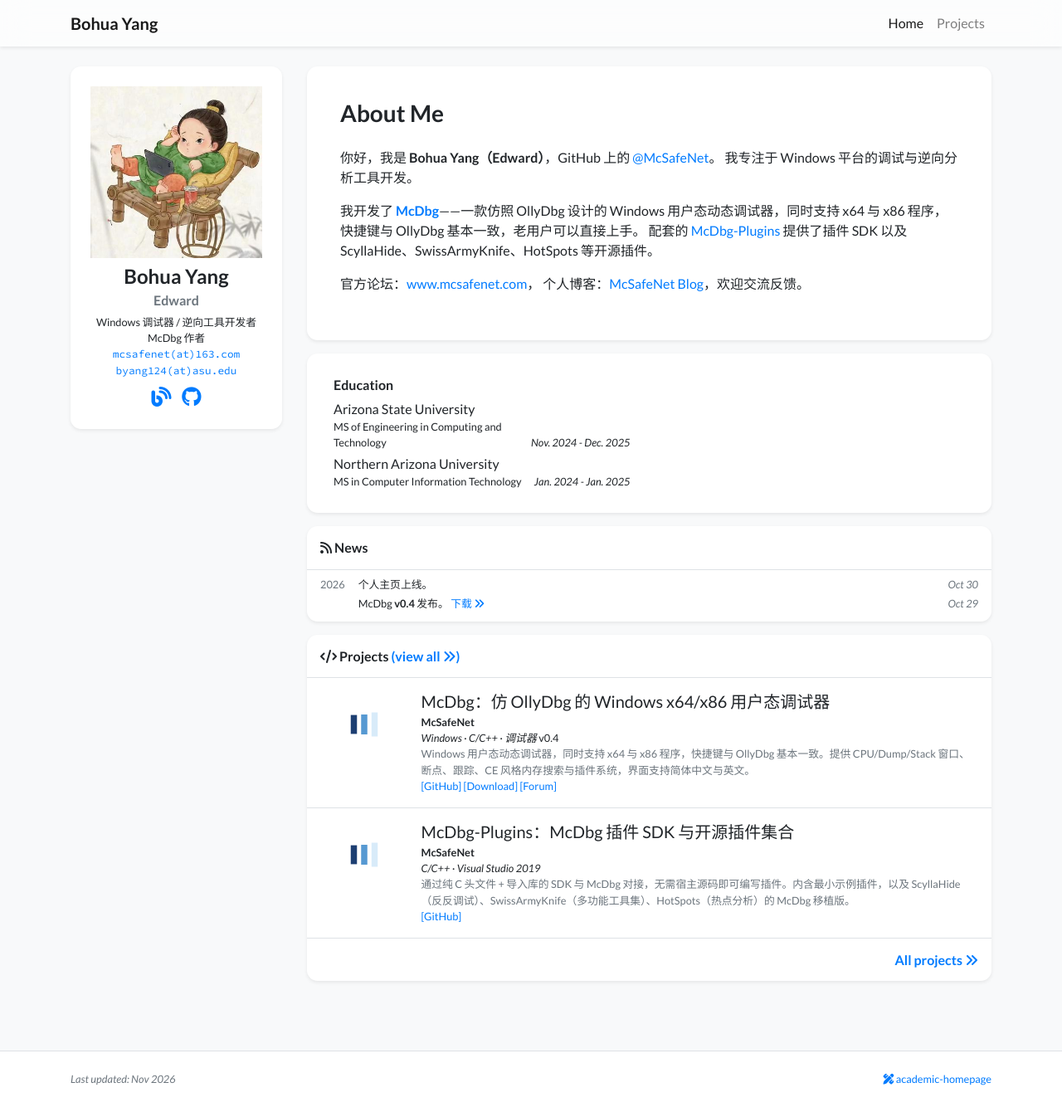
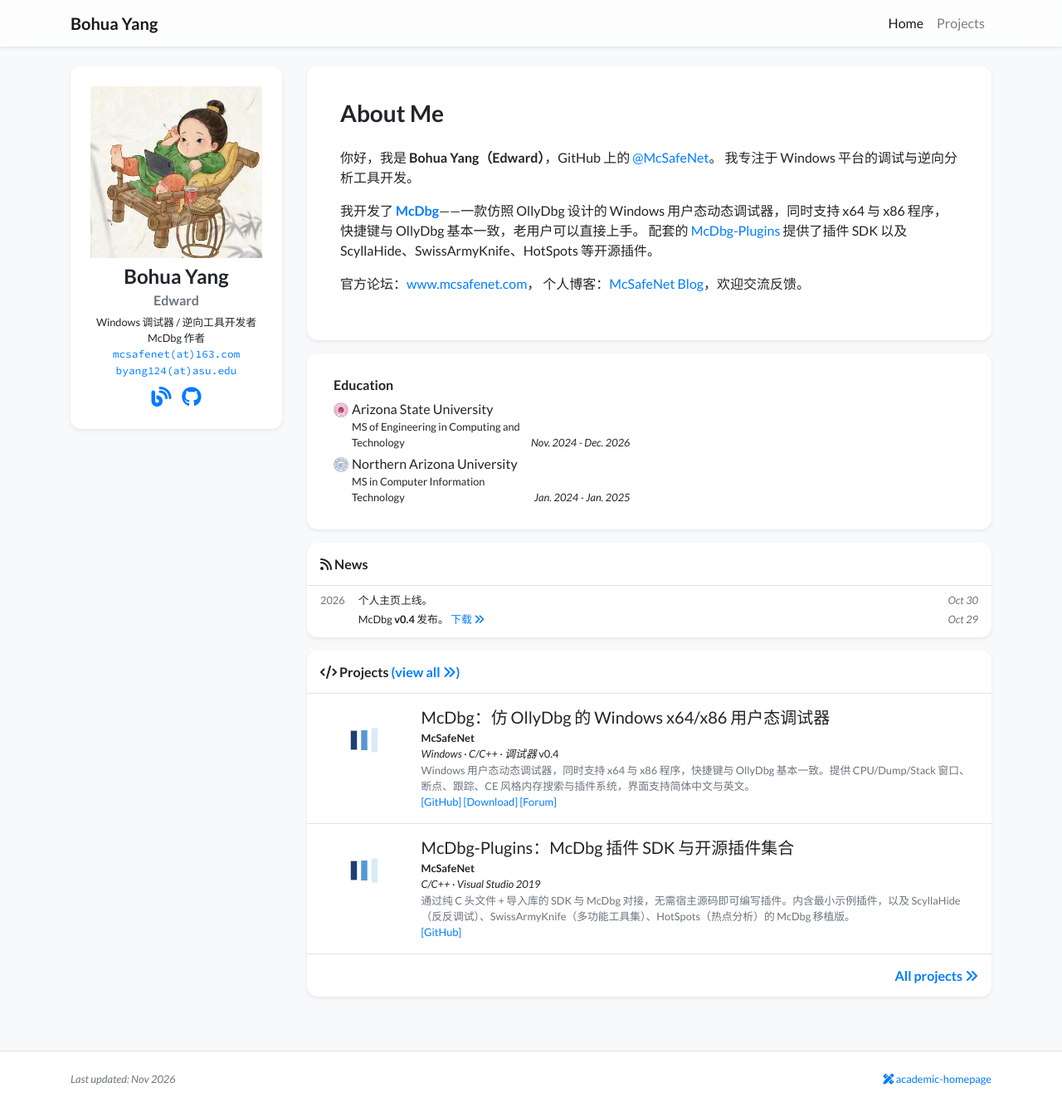
Before and after one commit to McSafeNet/McSafeNet.github.io, a Jekyll site: the page built from index.html, in a window 1280 px wide and 1334 px high. Shown: the whole window at 83% size. Built offline with Jekyll 4.4.1, drawn with Linux system fonts in a browser that asks for light colours; nearby versions of some CDN libraries; a style sheet for code colours, icons or effects is not loaded.

Commit message:
Fix ASU end date and add university logos

```diff
--- a/_data/profile.yml
+++ b/_data/profile.yml
@@ -35,9 +35,11 @@ portrait_url: /assets/images/photos/portrait.jpg
 
 education:
 - name: Arizona State University
+  logo: /assets/images/badges/ASU_seal.png
   position: MS of Engineering in Computing and Technology
-  date: Nov. 2024 - Dec. 2025
+  date: Nov. 2024 - Dec. 2026
 - name: Northern Arizona University
+  logo: /assets/images/badges/NAU_seal.png
   position: MS in Computer Information Technology
   date: Jan. 2024 - Jan. 2025
 
```
Also changed, not shown: assets/images/badges/ASU_seal.png (added), assets/images/badges/NAU_seal.png (added).
